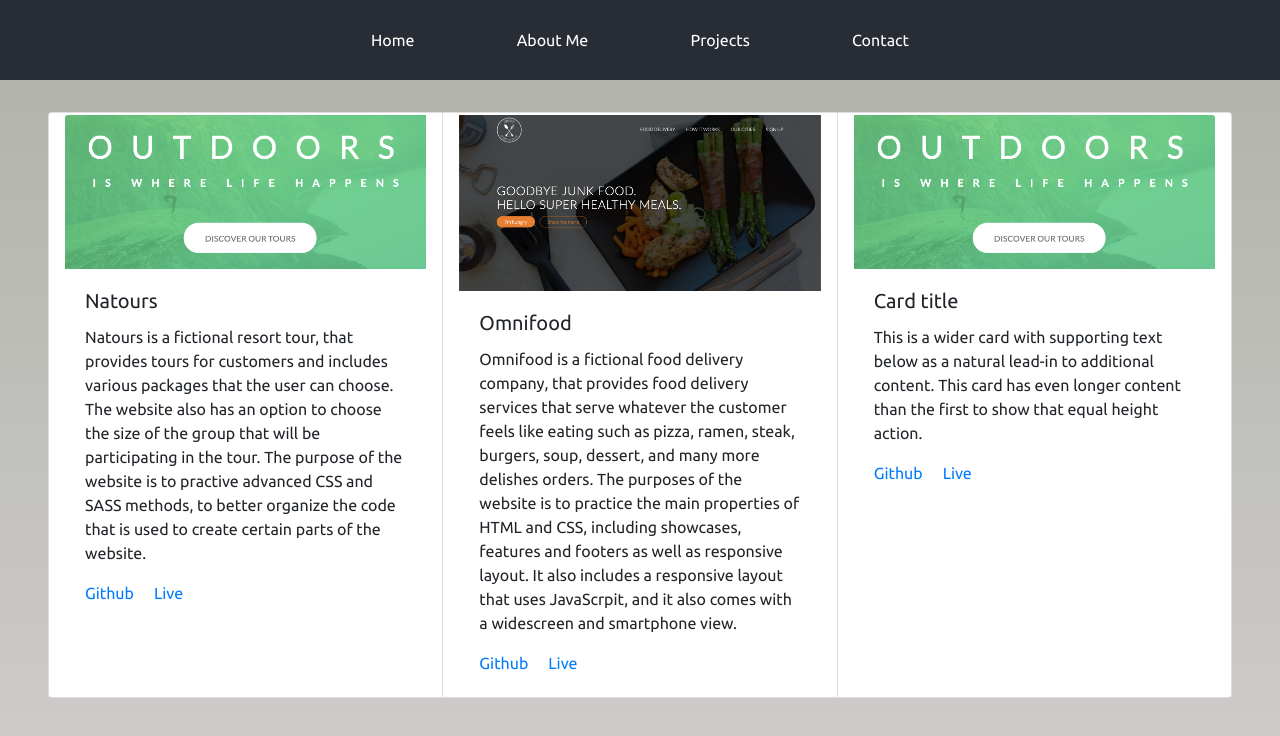
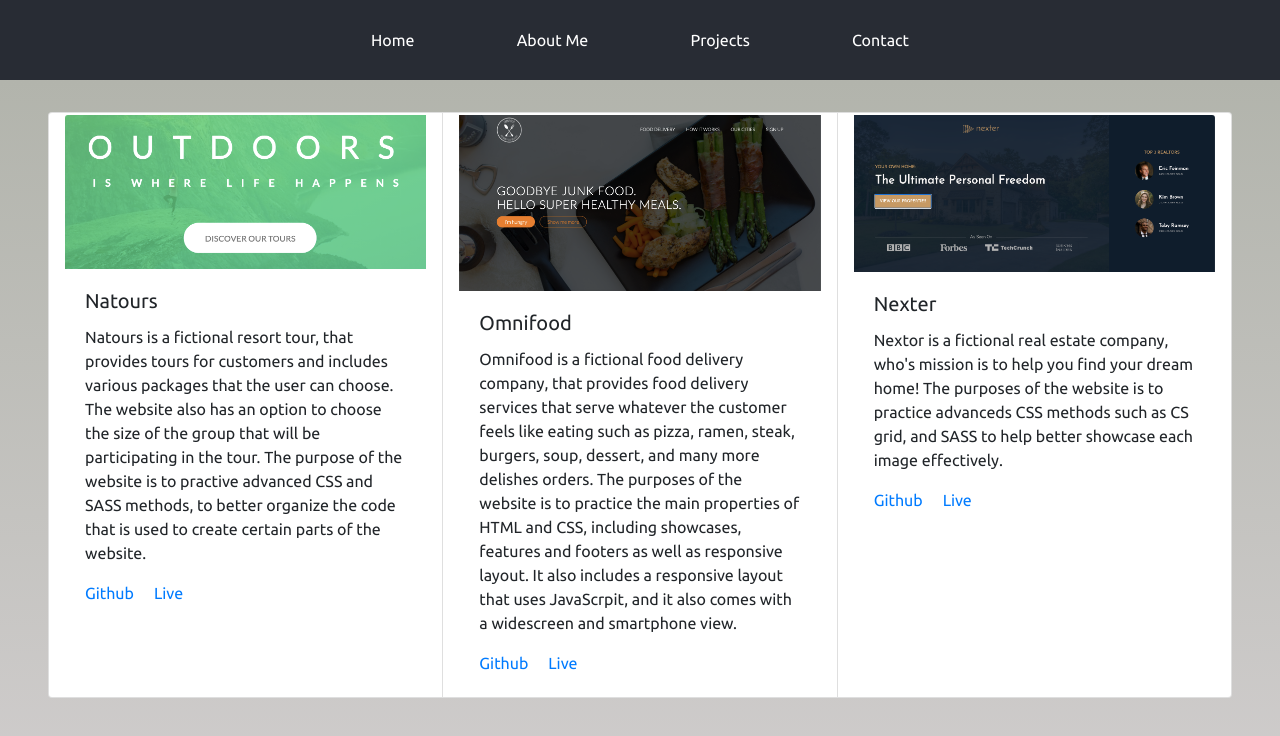
Before and after one commit to JonathanR5000/jonathanr5000.github.io, a React (Create React App) app: page /projects in a window 1280 px wide. Shown: the top 736 px of the page. Built offline with nearby package versions, Linux system fonts and the light colour scheme.

Commit message:
added Nexter github and live links

```diff
--- a/src/components/pages/Projects.js
+++ b/src/components/pages/Projects.js
@@ -2,6 +2,7 @@ import React from 'react';
 import '../../App.css';
 import Natours from '../../natours.png';
 import Omnifood from '../../Omnifood.png';
+import Nexter from '../../Nexter.png';
 
 function Projects(){
     return(
@@ -31,18 +32,21 @@ function Projects(){
                 The purposes of the website is to practice the main properties of HTML and CSS, including showcases,
                 features and footers as well as responsive layout. It also includes a responsive layout
                 that uses JavaScrpit, and it also comes with a widescreen and smartphone view.</p>
-                <a href="https://github.com/JonathanR5000/Omnifood" class="card-link">Github</a>
-                <a href="https://jonathanr5000.github.io/Omnifood/" class="card-link">Live</a>
+                <a href="https://github.com/JonathanR5000/Omnifood" class="card-link" target="_blank">Github</a>
+                <a href="https://jonathanr5000.github.io/Omnifood/" class="card-link" target="_blank">Live</a>
                 </div>
             </div>
 
                 <div class="card">
-                <img class="card-img-top" src={Natours} alt="Card image cap"></img>
+                <img class="card-img-top" src={Nexter} alt="Card image cap"></img>
                 <div class="card-body">
-                <h5 class="card-title">Card title</h5>
-                <p class="card-text">This is a wider card with supporting text below as a natural lead-in to additional content. This card has even longer content than the first to show that equal height action.</p>
-                <a href="#" class="card-link">Github</a>
-                <a href="#" class="card-link">Live</a>
+                <h5 class="card-title">Nexter</h5>
+                <p class="card-text">Nextor is a fictional real estate company,
+                who's mission is to help you find your dream home!
+                The purposes of the website is to practice advanceds CSS methods such as CS grid, and SASS
+                to help better showcase each image effectively.</p>
+                <a href="https://github.com/JonathanR5000/Nexter" class="card-link">Github</a>
+                <a href="https://jonathanr5000.github.io/Nexter/" class="card-link">Live</a>
                 </div>
             </div>
         </div>
```
Also changed, not shown: src/Nexter.png (added).
